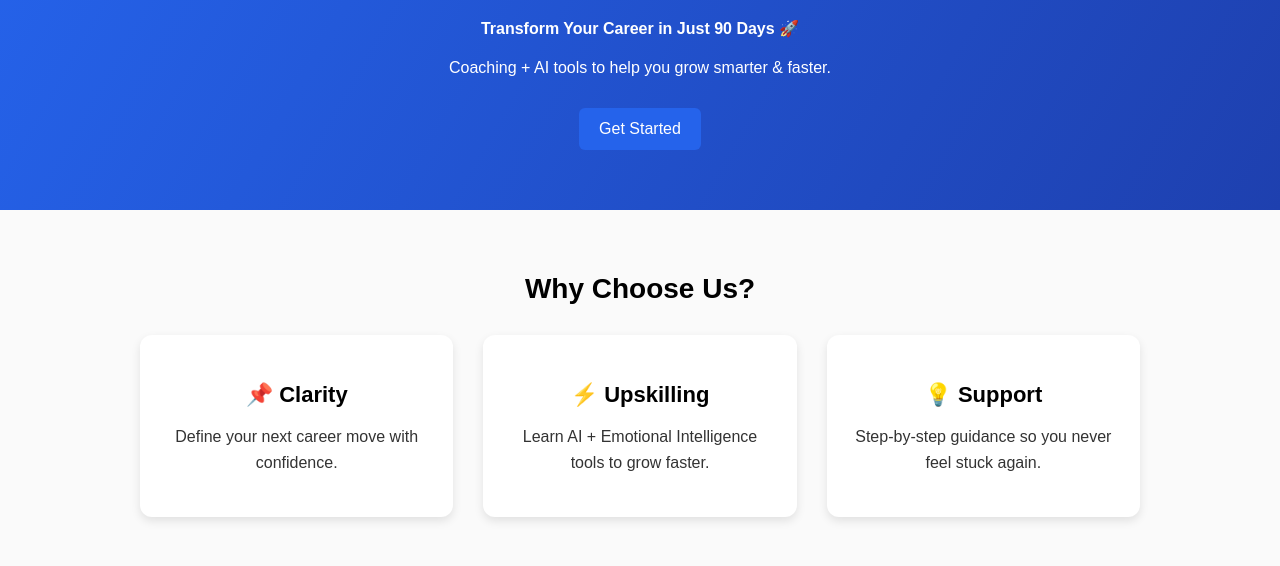
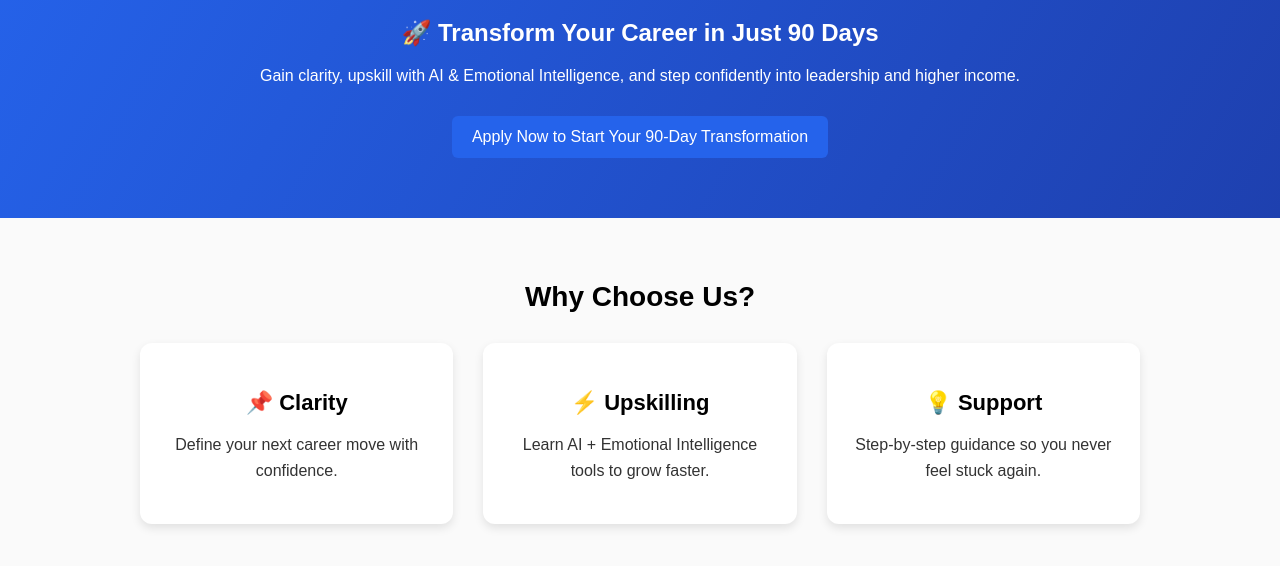
Before and after one commit to priyadamu66/meghaadesai9, a plain HTML site: page Projects/index.html in a window 1280 px wide. Shown: the part 122-688 px from the top of the page. Drawn offline with Linux system fonts and the light colour scheme.

Commit message:
updated intro
updated intro

```diff
--- a/Projects/index.html
+++ b/Projects/index.html
@@ -10,12 +10,16 @@
 <body>
 
   <!-- HERO SECTION -->
-  <div id="hero">
-    <h1>💼 Unlock the CAREER ACCELERATOR™</h1>
-    <h4>Transform Your Career in Just 90 Days 🚀 </h4>
-    <p>Coaching + AI tools to help you grow smarter & faster.</p>
-    <a href="#features" class="btn">Get Started</a>
-  </div>
+  <!-- HERO SECTION -->
+<div id="hero">
+  <h1>💼 Unlock the CAREER ACCELERATOR™</h1>
+  <h2>🚀 Transform Your Career in Just 90 Days</h2>
+
+  <p>Gain clarity, upskill with AI & Emotional Intelligence, and step confidently into leadership and higher income.</p>
+
+  <a href="#features" class="btn">Apply Now to Start Your 90-Day Transformation</a>
+</div>
+
 
   <!-- FEATURES SECTION -->
   <div id="features">
--- a/Projects/styles.css
+++ b/Projects/styles.css
@@ -15,7 +15,6 @@
   display: inline-block;
   margin-top: 15px;
 }
-
 /* FEATURES SECTION */
 #features {
   padding: 40px 20px;
```
